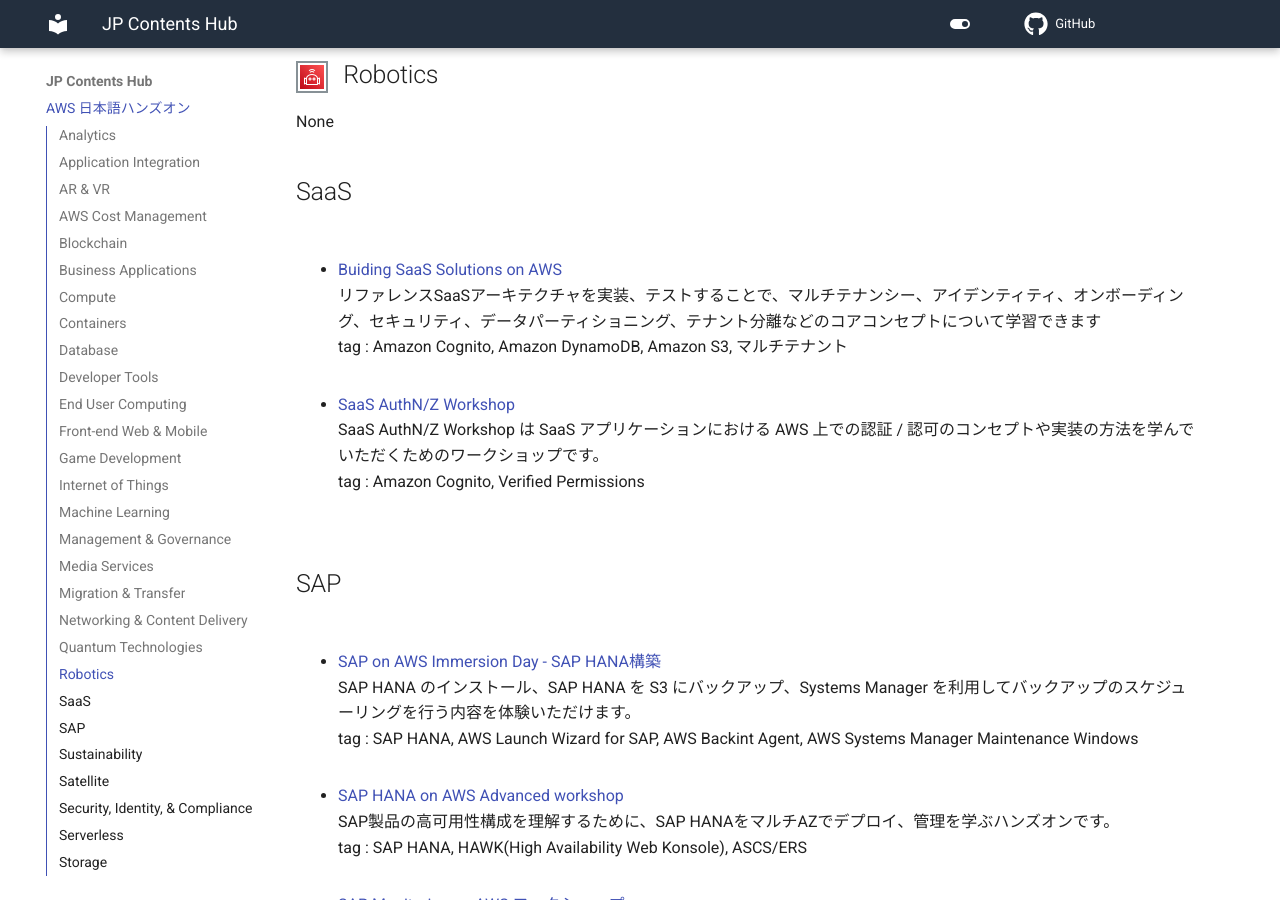
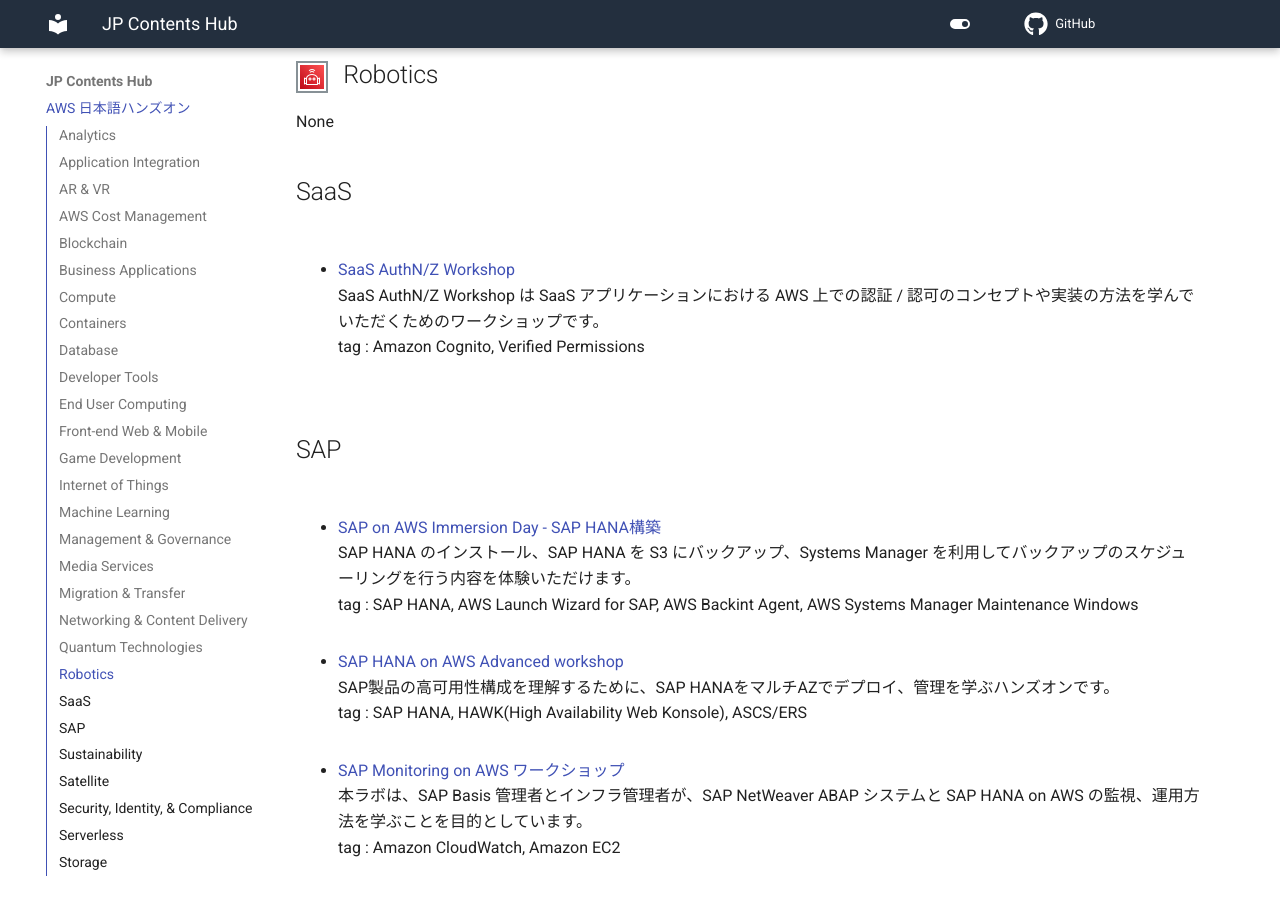
Before and after one commit to aws-samples/jp-contents-hub, an MkDocs documentation site: the page built from content/index.md, in a window 1280 px wide and 900 px high, scrolled down 32442 px. Built offline with MkDocs 1.6.1 and Material for MkDocs 9.7.7, drawn with Linux system fonts in a browser that asks for light colours; a script that is not in the unit is left out; comment, search, counter and statistics services are not loaded.

```diff
--- a/content/index.md
+++ b/content/index.md
@@ -829,10 +829,6 @@
 None
 
 ## SaaS
-- <a href="https://www.eventbox.dev/published/lesson/saas-factory-bootcamp-jp/" target="_blank" onclick="sendClickCount()" onauxclick="sendClickCount()">Buiding SaaS Solutions on AWS</a>
-リファレンスSaaSアーキテクチャを実装、テストすることで、マルチテナンシー、アイデンティティ、オンボーディング、セキュリティ、データパーティショニング、テナント分離などのコアコンセプトについて学習できます
-tag : Amazon Cognito, Amazon DynamoDB, Amazon S3, マルチテナント
-
 - <a href="https://catalog.us-east-1.prod.workshops.aws/workshops/9180bbda-7747-4b8f-ac05-14e7f258fcea/ja-JP" target="_blank" onclick="sendClickCount()" onauxclick="sendClickCount()">SaaS AuthN/Z Workshop</a>
 SaaS AuthN/Z Workshop は SaaS アプリケーションにおける AWS 上での認証 / 認可のコンセプトや実装の方法を学んでいただくためのワークショップです。
 tag : Amazon Cognito, Verified Permissions
```
Also changed, not shown: site/index.html, site/search/search_index.json, 1 other file.
